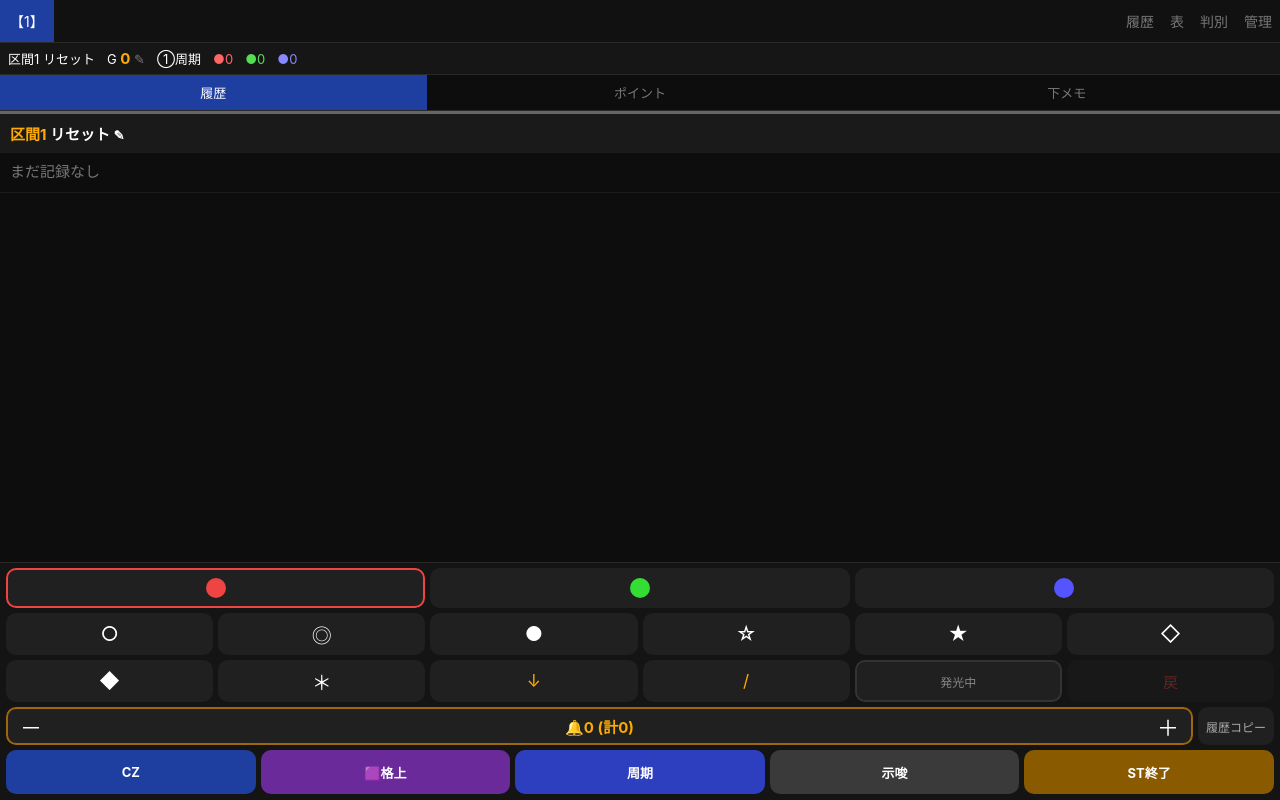
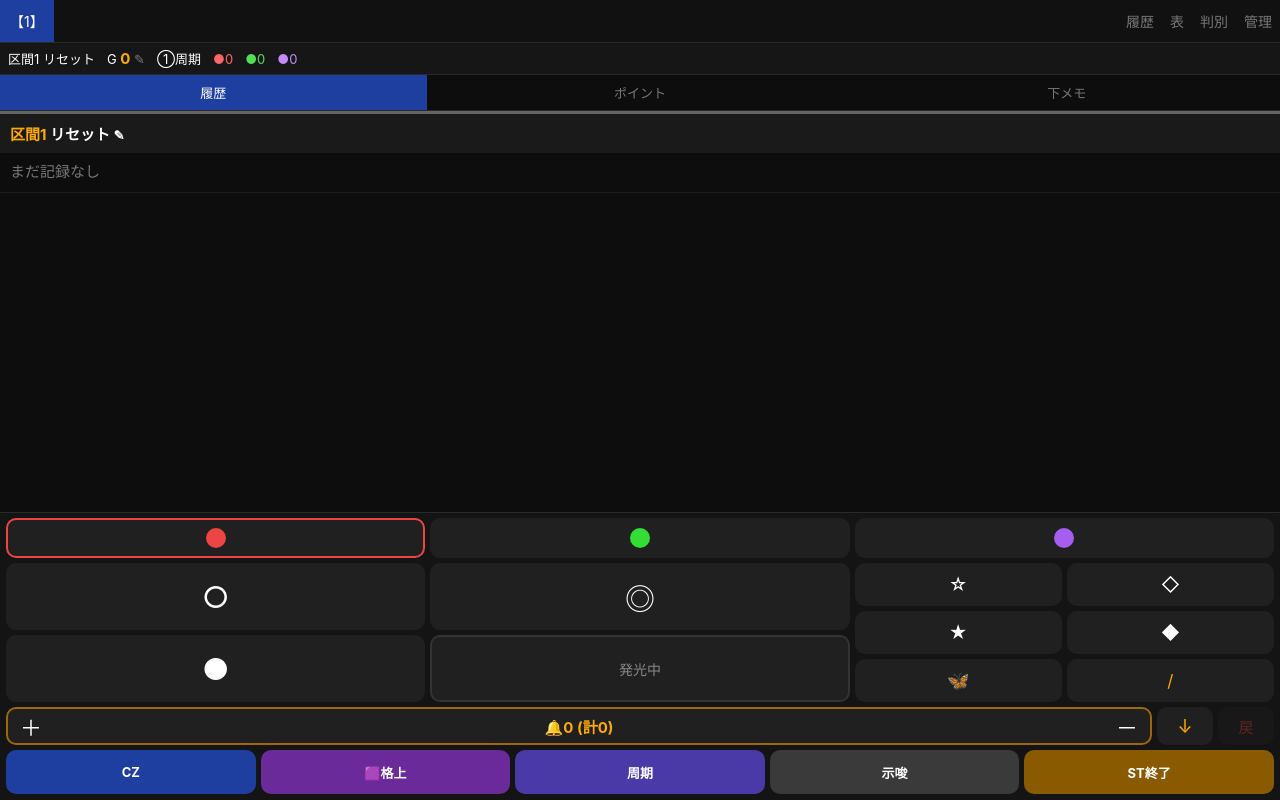
Before and after one commit to saku3374/kabaneri2, a plain HTML site: page kb2v8.html in a window 1280 px wide. Drawn offline with Linux system fonts and the light colour scheme.

Commit message:
Add files via upload

```diff
--- a/kb2v8.html
+++ b/kb2v8.html
@@ -45,11 +45,17 @@ button{font-family:inherit;touch-action:manipulation}
 .ia{flex-shrink:0;background:#141414;border-top:1px solid #2a2a2a;padding:5px 6px 6px}
 .crb{display:flex;gap:5px;margin-bottom:5px}
 .chb{flex:1;height:40px;background:#202020;border:2px solid transparent;border-radius:10px;display:flex;align-items:center;justify-content:center}
-.chb.s-red{border-color:#e44}.chb.s-green{border-color:#3d3}.chb.s-blue{border-color:#55f}
+.chb.s-red{border-color:#e44}.chb.s-green{border-color:#3d3}.chb.s-blue{border-color:#a55ef0}
 .cbd{width:20px;height:20px;border-radius:50%}
 .grid{display:grid;grid-template-columns:repeat(6,1fr);gap:5px;margin-bottom:5px}
 .sb{height:42px;background:#202020;border:none;border-radius:10px;color:#fff;font-size:20px}
 .sb:active{background:#383838}
+.grid{grid-template-rows:repeat(6,19px)}
+.grid .sb{height:auto}
+.sb.sm{font-size:18px}
+.sb.big{font-size:30px}
+.sb.big.fl{font-size:14px}
+.rb{flex:0 0 56px;height:38px;background:#202020;border:none;border-radius:10px;font-size:18px}
 .sb.sp{font-size:17px;color:#fa0}.sb.bk{font-size:15px;color:#e44}
 .sb.fl{font-size:12px;color:#888;border:2px solid #333}
 .sb.fl.on{color:#0ff;border-color:#0ff;background:#001e1e}
@@ -60,7 +66,7 @@ button{font-family:inherit;touch-action:manipulation}
 .cp{flex:0 0 76px;height:38px;background:#202020;border:none;border-radius:10px;color:#aaa;font-size:12px}
 .evr{display:flex;gap:5px}
 .eb{flex:1;height:44px;border:none;border-radius:10px;color:#fff;font-size:13px;font-weight:bold;background:#1e3fa0}
-.eb.up{background:#6a2a9a}.eb.cy{background:#2d3fbf}.eb.sg{background:#3a3a3a}.eb.st{background:#8a5a00}
+.eb.up{background:#6a2a9a}.eb.cy{background:#4a3aa8}.eb.sg{background:#3a3a3a}.eb.st{background:#8a5a00}
 .ov{display:none;position:fixed;inset:0;background:rgba(0,0,0,.7);z-index:200;align-items:flex-end;justify-content:center}
 .ov.show{display:flex}
 .shb{background:#222;border-radius:16px 16px 0 0;padding:14px 14px 22px;width:100%;max-width:480px;max-height:88vh;overflow-y:auto;-webkit-overflow-scrolling:touch}
@@ -119,25 +125,23 @@ textarea.fi{min-height:64px;resize:vertical}
 <div class="crb">
 <button class="chb" id="c_red" onclick="selCh('red')"><span class="cbd" style="background:#e44"></span></button>
 <button class="chb" id="c_green" onclick="selCh('green')"><span class="cbd" style="background:#3d3"></span></button>
-<button class="chb" id="c_blue" onclick="selCh('blue')"><span class="cbd" style="background:#55f"></span></button>
+<button class="chb" id="c_blue" onclick="selCh('blue')"><span class="cbd" style="background:#a55ef0"></span></button>
 </div>
 <div class="grid" id="pad">
-<button class="sb" data-s="○">○</button>
-<button class="sb" data-s="◎">◎</button>
-<button class="sb" data-s="●">●</button>
-<button class="sb" data-s="☆">☆</button>
-<button class="sb" data-s="★">★</button>
-<button class="sb" data-s="◇">◇</button>
-<button class="sb" data-s="◆">◆</button>
-<button class="sb" data-s="＊">＊</button>
-<button class="sb sp" data-s="↓">↓</button>
-<button class="sb sp" data-s="/">/</button>
-<button class="sb fl" id="flb" onclick="togFl()">発光中</button>
-<button class="sb bk" id="bkb" onclick="doBack()">戻</button>
+<button class="sb big" style="grid-area:1/1/4/3" data-s="○">○</button>
+<button class="sb big" style="grid-area:1/3/4/5" data-s="◎">◎</button>
+<button class="sb big" style="grid-area:4/1/7/3" data-s="●">●</button>
+<button class="sb big fl" style="grid-area:4/3/7/5" id="flb" onclick="togFl()">発光中</button>
+<button class="sb sm" style="grid-area:1/5/3/6" data-s="☆">☆</button>
+<button class="sb sm" style="grid-area:1/6/3/7" data-s="◇">◇</button>
+<button class="sb sm" style="grid-area:3/5/5/6" data-s="★">★</button>
+<button class="sb sm" style="grid-area:3/6/5/7" data-s="◆">◆</button>
+<button class="sb sm" style="grid-area:5/5/7/6" data-s="🦋">🦋</button>
+<button class="sb sp sm" style="grid-area:5/6/7/7" data-s="/">/</button>
 </div>
 <div class="row">
-<div class="bw"><button class="bpm" onclick="chgBell(-1)">－</button><span id="bellV" class="bv">🔔0</span><button class="bpm" onclick="chgBell(1)">＋</button></div>
-<button class="cp" onclick="copyHist()">履歴コピー</button>
+<div class="bw"><button class="bpm" onclick="chgBell(1)">＋</button><span id="bellV" class="bv">🔔0</span><button class="bpm" onclick="chgBell(-1)">－</button></div>
+<button class="rb" style="color:#fa0" id="dnb" onclick="addSym('↓')">↓</button><button class="rb" style="color:#e44;font-size:15px" id="bkb" onclick="doBack()">戻</button>
 </div>
 <div class="evr">
 <button class="eb" onclick="btnNew('cz')">CZ</button>
@@ -152,9 +156,9 @@ textarea.fi{min-height:64px;resize:vertical}
 <div id="toast"></div>
 <script>
 var KEY='kb2v8';
-var SP={'○':1,'◎':15,'●':15,'☆':15,'★':30,'◇':30,'◆':60,'＊':0,'/':0,'↓':0};
-/* 🔵カバネpt：チャンス目 低確1・高確2、複合☆2★4（仮）、オルスタ◇2◆4 */
-var SPB={'○':1,'◎':2,'●':2,'☆':2,'★':4,'◇':2,'◆':4,'＊':0,'/':0,'↓':0};
+var SP={'🦋':0,'○':1,'◎':15,'●':15,'☆':15,'★':30,'◇':30,'◆':60,'＊':0,'/':0,'↓':0};
+/* 🟣カバネpt：チャンス目 低確1・高確2、複合☆2★4（仮）、オルスタ◇2◆4 */
+var SPB={'🦋':0,'○':1,'◎':2,'●':2,'☆':2,'★':4,'◇':2,'◆':4,'＊':0,'/':0,'↓':0};
 var BMAX=14;
 var CIR='①②③④⑤⑥⑦⑧⑨⑩';
 var STATES=['リセット','非短縮','短縮','上位後短縮'];
@@ -264,7 +268,7 @@ function evLine(e){
     s+=e.link?' <span class="dim">→🟪</span>':' <span class="dim">🟪待ち</span>';
   }else if(e.t==='cyc'){
     v=evPt(e);
-    s=circ(e.cyc)+g+' 🔵'+(HOWL[e.how]||'')+(v!=null?(e.how==='pt'?' .'+v:' ('+v+')'):'')+' '+RESL[e.res||'']+rbTxt(e);
+    s=circ(e.cyc)+g+' 🟣'+(HOWL[e.how]||'')+(v!=null?(e.how==='pt'?' .'+v:' ('+v+')'):'')+' '+RESL[e.res||'']+rbTxt(e);
   }else if(e.t==='sug'){
     s=sugTxt(e,true);
   }
@@ -329,7 +333,7 @@ function ptText(sc,ch){
   return o;
 }
 function ptView(sc){
-  var DC={red:'#e44',green:'#3d3',blue:'#55f'};
+  var DC={red:'#e44',green:'#3d3',blue:'#a55ef0'};
   return ['red','green','blue'].map(function(c){
     return '<div class="cr"><div class="cw"><span class="cd" style="background:'+DC[c]+'"></span><span class="pb"'+(c==='blue'&&C.end[sc.id][c]>BMAX?' style="color:#f0f"':'')+'>'+C.end[sc.id][c]+'</span></div><div class="sy">'+esc(ptText(sc,c))+'</div></div>';
   }).join('');
@@ -360,7 +364,7 @@ function renderStat(){
   var h='<span>区間'+(UI.sec+1)+' '+esc(sc.state)+(sc.end?' <span class="dim">(終了)</span>':'')+'</span>'+
     '<span onclick="openNowG()">G <b>'+curG(sc)+'</b> <span class="dim">✎</span></span>'+
     '<span>'+circ(cycAt(sc.id))+'周期</span>'+
-    '<span style="color:#f66">●'+e.red+'</span><span style="color:#5d5">●'+e.green+'</span><span style="color:'+(e.blue>BMAX?'#f0f;font-weight:bold':'#88f')+'">●'+e.blue+(e.blue>BMAX?'!':'')+'</span>';
+    '<span style="color:#f66">●'+e.red+'</span><span style="color:#5d5">●'+e.green+'</span><span style="color:'+(e.blue>BMAX?'#f0f;font-weight:bold':'#c48af5')+'">●'+e.blue+(e.blue>BMAX?'!':'')+'</span>';
   if(pc)h+='<span class="pend" onclick="goView(\'all\')">⚠結果待ち'+pc+'</span>';
   gi('stat').innerHTML=h;
 }
@@ -374,7 +378,7 @@ function renderMain(){
 function renderIA(){
   ['red','green','blue'].forEach(function(c){gi('c_'+c).className='chb'+(UI.ch===c?' s-'+c:'');});
   gi('bkb').style.opacity=UI.sub==='pt'?'1':'.35';
-  var f=UI.fl[UI.ch];gi('flb').className='sb fl'+(f?' on':'');gi('flb').textContent=f?'発光ON':'発光中';
+  var f=UI.fl[UI.ch];gi('flb').className='sb big fl'+(f?' on':'');gi('flb').textContent=f?'発光ON':'発光中';
   var t=0;P().secs.forEach(function(s){t+=s.bell||0;});
   gi('bellV').textContent='🔔'+(cs().bell||0)+' (計'+t+')';
 }
@@ -424,7 +428,7 @@ function statsHTML(){
     kv('🔴🟢 合算',avg(czR.concat(dR,czG,dG)),(czR.length+dR.length+czG.length+dG.length)+'回')+
     kv('<span class="dim">参考：🔴 CZのみ</span>',avg(czR),czR.length+'回')+
     kv('<span class="dim">参考：🟢 CZのみ</span>',avg(czG),czG.length+'回')+
-    kv('🔵 pt到達',avg(bp),bp.length+'回')+
+    kv('🟣 pt到達',avg(bp),bp.length+'回')+
     '</div>';
   var fR=flashOf('red'),fG=flashOf('green'),fRG={f:fR.f+fG.f,d:fR.d+fG.d};
   h+='<div class="card"><h3>低確発光率（◎÷(○+◎)）</h3>'+kv('🔴',frTxt(fR))+kv('🟢',frTxt(fG))+kv('🔴🟢',frTxt(fRG))+'</div>';
@@ -645,7 +649,7 @@ function evSheet(){
     h+=fSeg('how','到達のしかた',[['pt','pt到達'],['g','規定G'],['super','超']]);
     if(SH.isNew&&!e.ins)ph='自動 '+C.end[e.sec].blue;
     else{var bv=cutv(e.id,'blue');ph=bv!=null?'自動 '+bv:'手入力';}
-    h+=fNum('bptOv','🔵pt（空欄＝自動）',ph);
+    h+=fNum('bptOv','🟣pt（空欄＝自動）',ph);
   }
   if(e.t==='up'&&SH.isNew&&!e.ins){
     var po=pendOS(sc);
@@ -719,7 +723,7 @@ function insAfter(){
 function pickSheet(){
   return head('何を挿入する？')+'<div class="hint">挿入したCZ・周期のptは手入力になります</div>'+
   '<div class="btns"><button class="bt" onclick="pickT(\'cz\')">CZ</button><button class="bt" style="background:#6a2a9a" onclick="pickT(\'up\')">🟪格上</button></div>'+
-  '<div class="btns"><button class="bt" style="background:#2d3fbf" onclick="pickT(\'cyc\')">周期</button><button class="bt gr" onclick="pickT(\'sug\')">示唆</button></div>'+
+  '<div class="btns"><button class="bt" style="background:#4a3aa8" onclick="pickT(\'cyc\')">周期</button><button class="bt gr" onclick="pickT(\'sug\')">示唆</button></div>'+
   '<div class="btns"><button class="bt gr" onclick="closeSh()">キャンセル</button></div>';
 }
 function pickT(t){openNew(t,{sid:SH.sid,ord:SH.ord,ins:true});}
@@ -771,6 +775,12 @@ function saveST(){
   P().secs.push(newSec(e.state,e.carry==='y'));
   UI.sec=P().secs.length-1;UI.sub='hist';UI.view='sec';
   save();closeSh();render();
+  bkCopy();
+}
+function bkCopy(){
+  var t=JSON.stringify(DB),ok=function(){toast('控え(JSON)をコピーしました。メモに貼ってね');};
+  if(navigator.clipboard&&navigator.clipboard.writeText){navigator.clipboard.writeText(t).then(ok).catch(function(){fbCopy(t);ok();});}
+  else{fbCopy(t);ok();}
 }
 function openSec(id){
   var sc=secById(id),en=sc.end||{};
@@ -894,7 +904,7 @@ function histText(){
   p.secs.forEach(function(sc,i){
     o+='【区間'+(i+1)+' '+sc.state+(sc.carry?' 引継':'')+'】\n';
     evsByG(sc.id).forEach(function(e){o+=plain(evLine(e)).replace(/\s+/g,' ').trim()+'\n';});
-    ['red','green','blue'].forEach(function(c){var t=ptText(sc,c).trim();if(t)o+={red:'🔴',green:'🟢',blue:'🔵'}[c]+t+'\n';});
+    ['red','green','blue'].forEach(function(c){var t=ptText(sc,c).trim();if(t)o+={red:'🔴',green:'🟢',blue:'🟣'}[c]+t+'\n';});
     if(sc.end)o+=plain(stLine(sc))+'\n';
     if(sc.memo)o+=sc.memo+'\n';
     o+='\n';
```
